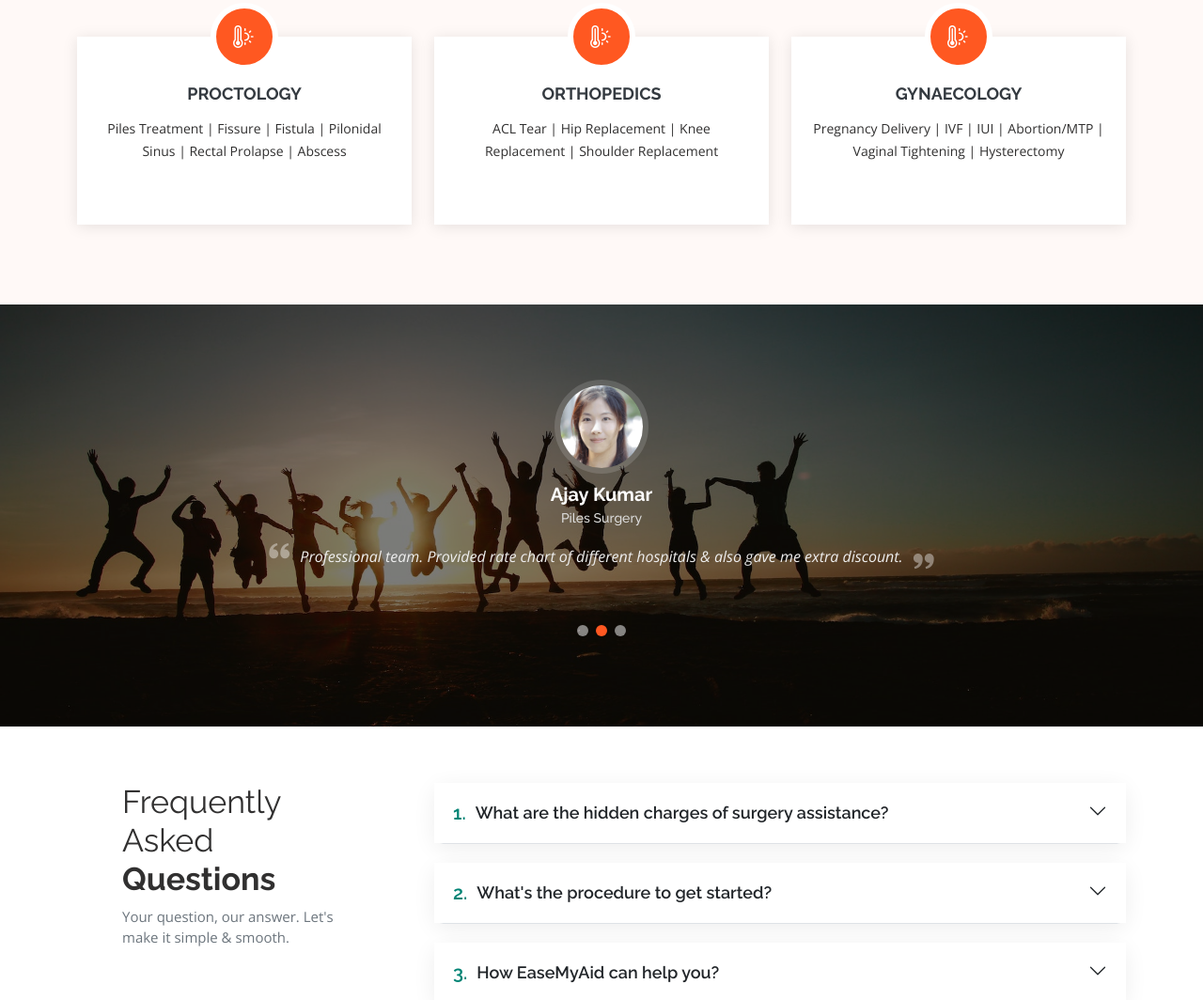
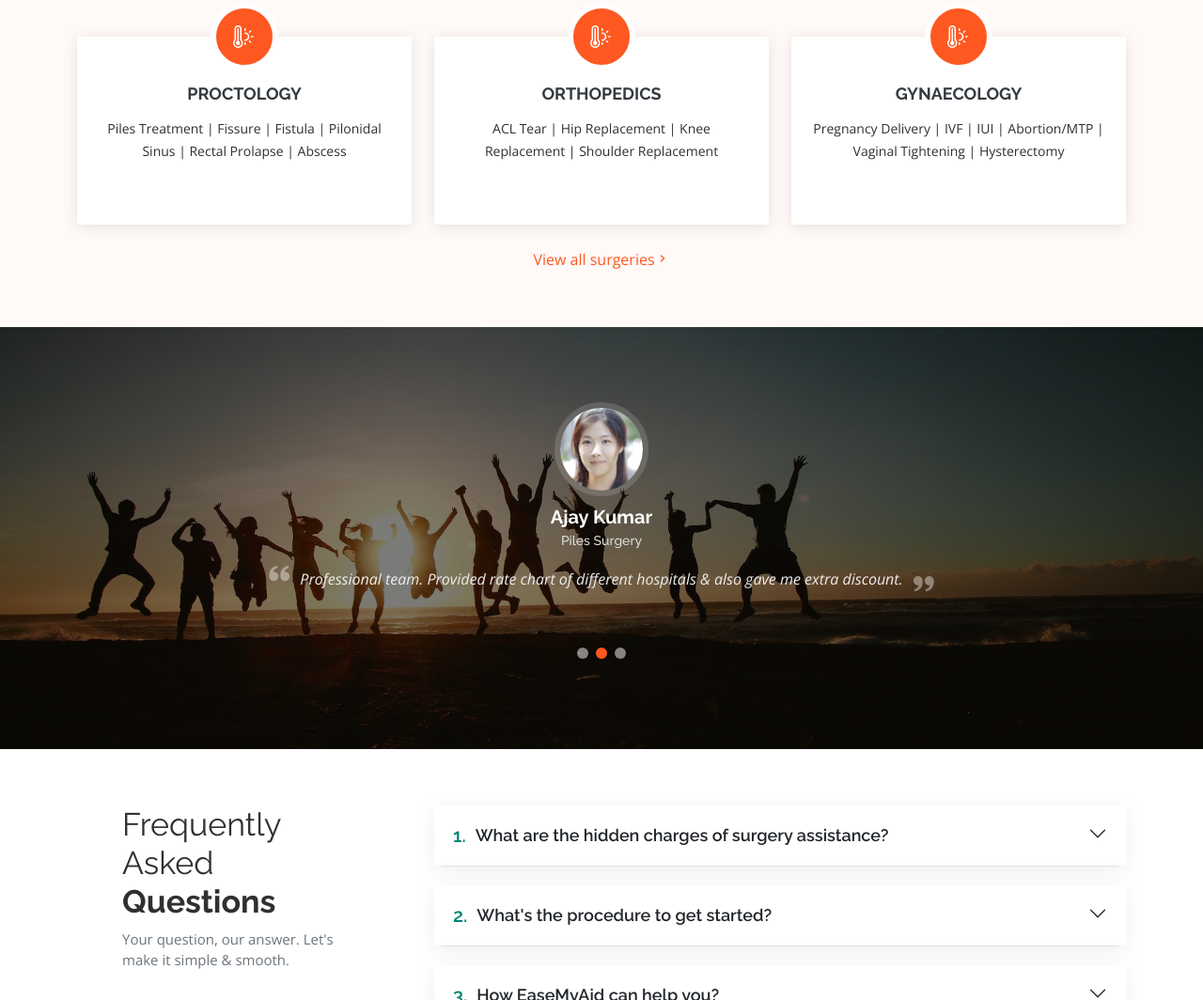
Before and after one commit to shauryatalkss/surgerymentor, a plain HTML site: page index.html in a window 1280 px wide. Shown: the part 2206-3270 px from the top of the page at 94% size. Drawn offline with nearby package versions, Linux system fonts and the light colour scheme.

Commit message:
Update index.html

```diff
--- a/index.html
+++ b/index.html
@@ -234,7 +234,9 @@
 
         </div>
 
-      </div>
+      </div><div class="text-center">
+                <a href="#" class="">View all surgeries<i class="bx bx-chevron-right"></i></a>
+              </div>
     </section><!-- End Services Section -->
 
 
```
